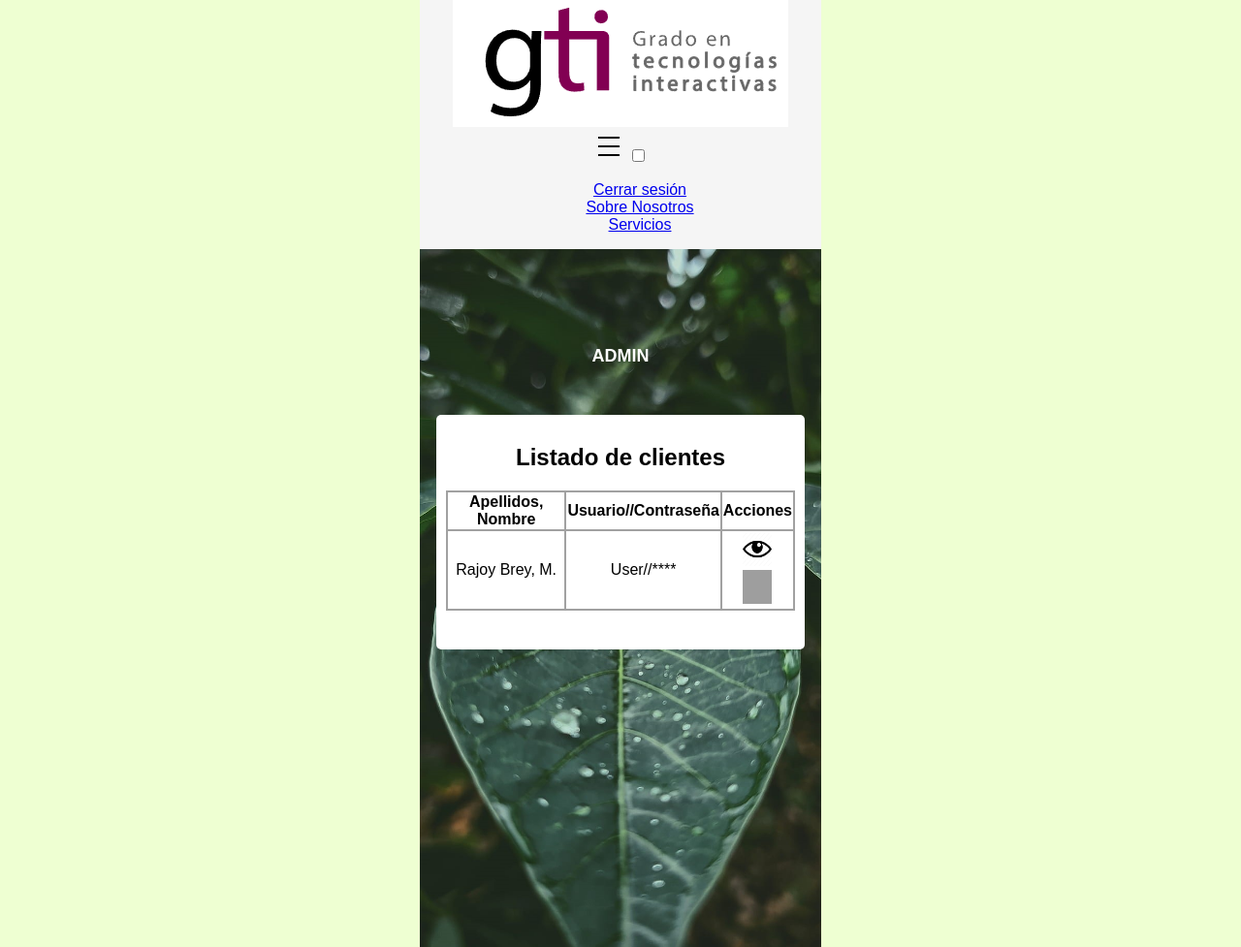
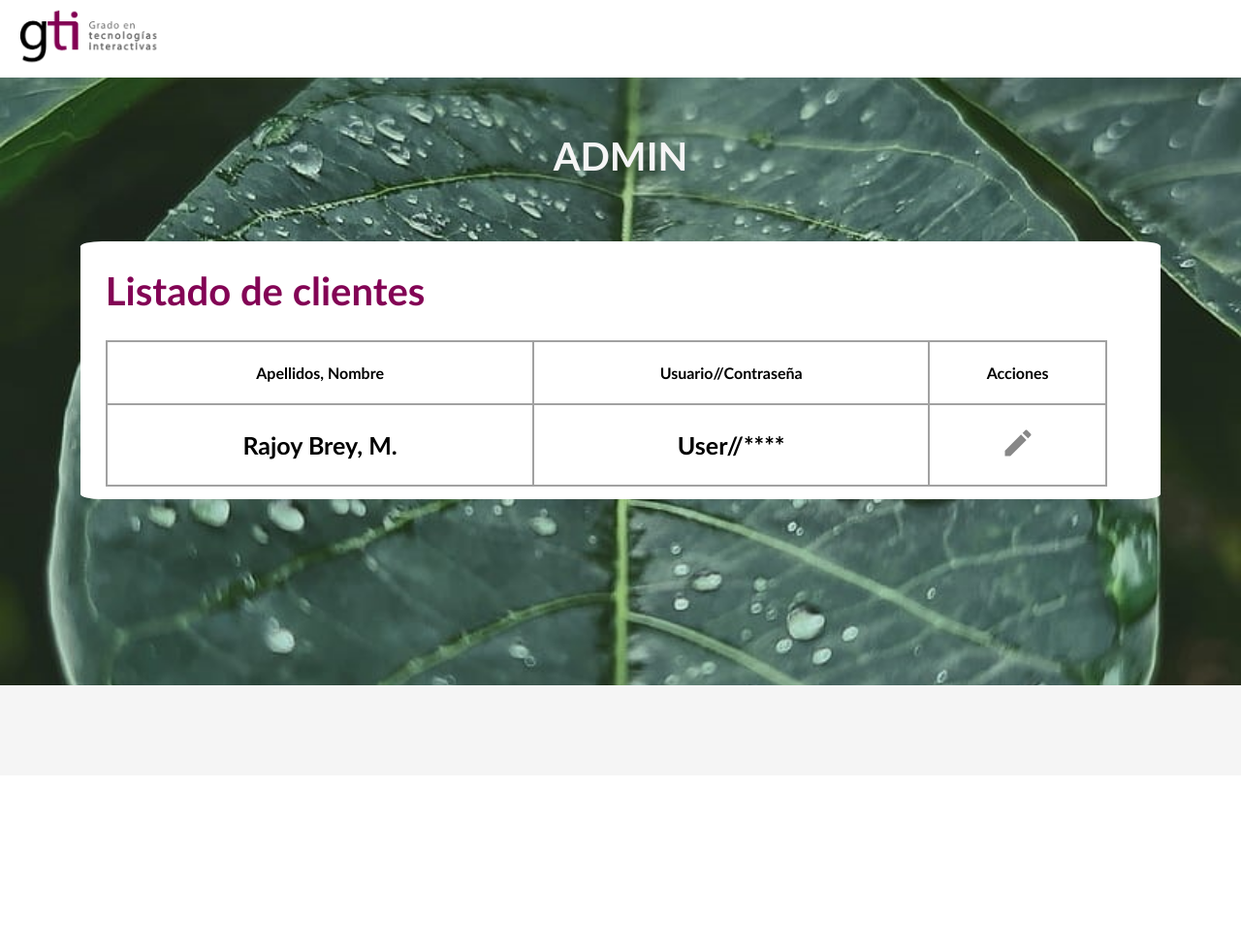
Before and after one commit to Foxpeet/ProyectoWebBueno, a PHP site: page /vistaDeAdmin.html in a window 1280 px wide. Shown: the whole page at 97% size. After the commit the page ends 707 px from the top, so only its background shows below. Run offline with PHP 8.4, Linux system fonts and the light colour scheme; grey boxes are pictures that could not be loaded.

Commit message:
css de vista admin + ajustes visuales generales

```diff
--- a/css/estilo-adminPage.css
+++ b/css/estilo-adminPage.css
@@ -1,35 +1,4 @@
-/*COMIENZA FONDO GENERAL*/
-body{
-    background: rgb(238, 255, 210);
-    margin: 0px;
-    font-family: Arial, Helvetica, sans-serif;
-}
-
-#movil{
-    display:flex;
-    flex-direction: column;
-    width: 414px;
-    margin: 0 auto;
-    justify-content: center;
-    align-items: center;
-    flex-wrap: wrap;
-    background-color: whitesmoke;
-    padding: 0px;
-    text-align: center;
-}
-
-.vistaAdmin{
-    display:flex;
-    width: 414px;
-    margin: 0 auto;
-    justify-content: center;
-    flex-wrap: wrap;
-    background-color: whitesmoke;
-}
-
-#pag-vistaAdmin-part1{
-    height:720px;
-    width: 414px;
+#vistaAdmin{
     text-align: center;
     background-image: url("../images/fondo_admin.jpg");
     background-size: cover;
@@ -38,35 +7,30 @@ body{
 ul{
     list-style:none
 }
-/*FIN FONDO GENERAL*/
 
 #administrador{
-    margin-top: 100px;
-    font-size: 18px;
-    text-align: center;
-    color: white;
-    font-weight: bold;
+    margin-top: 5%;
+    margin-bottom: 5%;
+    color:whitesmoke;
 }
-#cuadro{
-    margin-top: 50px;
-    margin-left: 17px;
-    margin-right: 17px;
-    border-radius:5px;
-    padding: 10px;
-    padding-bottom: 40px;
-    background-color: white;
-    align-items: center;
+.cuadro{
+    max-width: 85%;
+    margin-bottom: 15%;
+    padding-bottom: 1%;
 }
 table {
     border-collapse: collapse;
-  }
-  th {
+    width: 95%;
+}
+th, td {
     border: rgb(161, 161, 161) 2px solid;
-  }
-  td {
-    border: rgb(161, 161, 161) 2px solid;
-  }
-  #tabla{
-      width: 30px;
-      height: 35px;
-  }
+    text-align: center;
+}
+#espacio-iconos{
+    height: 20%;
+}
+#icono{
+    width: 20%;
+    height: 20%;
+    margin: 10%;
+}
--- a/css/estilo-comun.css
+++ b/css/estilo-comun.css
@@ -214,6 +214,21 @@ ul {
 /**
 * botones y redirecciones -------------------------------------
 */
+input{
+    accent-color: rgb(130, 0, 83, 0.99);
+    caret-color: rgb(130, 0, 83, 0.99);
+}
+input[type="text"]:hover,
+input[type="number"]:hover,
+input[type="email"]:hover{
+    border: 0.5px solid rgb(130, 0, 83, 0.99);
+}
+input[type="text"]:focus,
+input[type="number"]:focus,
+input[type="email"]:focus{
+    box-shadow: 1.5px 1.5px rgb(130, 0, 83, 0.99);
+}
+
 .boton1{
     height:50px;
     width:120px;
--- a/css/estilo-login.css
+++ b/css/estilo-login.css
@@ -38,6 +38,10 @@ form section p{
     margin-bottom: 25px;
     font-size: 20px;
 }
+#cuadro input[type="text"]:hover,
+#cuadro input[type="password"]:hover {
+    border: 1px solid rgb(130, 0, 83, 0.99);
+}
 
 #extras{
     display: flex;
--- a/editAdmin.html
+++ b/editAdmin.html
@@ -11,7 +11,6 @@
     <link href="css/estilo-login.css" rel="stylesheet" type="text/css">
 
 </head>
-
 <body>
     <!-- seccion de cabecera-->
     <header class="cabecera" role="banner">
--- a/vistaDeAdmin.html
+++ b/vistaDeAdmin.html
@@ -6,74 +6,38 @@
     <meta name="viewport" content="width=device-width, initial-scale=1.0">
     <title>GTI || Vista de Administrador</title>
 
-    <link href="css/estilo-landing.css" rel="stylesheet" type="text/css">
-    <link href="css/estilo-cabecera.css" rel="stylesheet" type="text/css">
+    <link href="css/estilo-comun.css" rel="stylesheet" type="text/css">
     <link href="css/estilo-adminPage.css" rel="stylesheet" type="text/css">
 
 </head>
 <body>
-    <div id="movil">
-        <!-- seccion de encabezado-->
-        <section class="comienzo">
-            <header class="encabezado" role="banner">
-                <a href="#pag-principal" id="logo">
+    <!-- seccion de cabecera-->
+    <header class="cabecera" role="banner">
+        <a href="index.html">
             <img src="images/LogoGTI.png" alt="logo de GTI" id="logo">
         </a>
-                <div id="login-y-menu">
-                    <!-- aquí va el menu desplegable-->
-                    <div class="respmenu" id="menu">
-                        <img src="images/menu-hamburger.svg" id="menu">
-                        <input type="checkbox">
-                        <i class="fas fa-bars"></i>
-                        <i class="fas fa-times"></i>
-                        <nav>
-                            <ul>
-                                <li><a href="index.html">Cerrar sesión</a></li>
-                                <li><a href="#espacio-descubrir">Sobre Nosotros</a></li>
-                                <li><a href="#porquelagente-img">Servicios</a></li>
-                            </ul>
-                        </nav>
-                    </div>
-                </div>
     </header>
-
-
-            <!-- fin de encabezado -->
     <div id="espacio"></div>
 
-        </section>
-            <section class="vistaAdmin">
-                <div class="pag-vistaAdmin-part1" id="pag-vistaAdmin-part1">
-                    <section>
-                        <h2 id="administrador">ADMIN</h2>
-                    </section>
-                    <div id="cuadro">
+    <div class="vistaAdmin" id="vistaAdmin">
+        <h1 id="administrador">ADMIN</h1>
+        <div class="cuadro">
             <!-- imagen del fondo de vistaAdmin-->
          <form onsubmit="enviarvistaLogin(event)">
-
-                        <section>
-                            <h2 id="listadoDeClientes">Listado de clientes</h2>
-                        </section>
-
+            <h1 id="listadoDeClientes">Listado de clientes</h1>
             <table>
                 <tr>
-                                <th>Apellidos, Nombre</th>
-                                <th>Usuario//Contraseña</th>
-                                <th>Acciones</th>
+                    <th><h4>Apellidos, Nombre</h4></th>
+                    <th><h4>Usuario//Contraseña</h4></th>
+                    <th><h4>Acciones</h4></th>
                 </tr>
-
                 <tr>
-                                <td>Rajoy Brey, M.</td>
-                                <td>User//****</td>
-                                <td><a href="app/userPage.html"><img src="images/ojo.png" id="tabla"></a><div id="espacio"></div><a href="editAdmin.html"><img src="images/lapiz.png" id="tabla"></a></td>
+                    <td><h3>Rajoy Brey, M.</h3></td>
+                    <td><h3>User//****</h3></td>
+                    <td><a href="app/userPage.html"></div><a href="editAdmin.html"><img src="images/Lapiz.svg" id="icono"></a></td>
                 </tr>
             </table>
-
-
         </div>
-                </div>
-            </section>
-        </section>
     </div>
 </body>
 </html>
```
Also changed, not shown: css/estilo-contacto.css (+5 -2 lines), images/Lapiz.svg (added). Lines whose indentation alone changed are shown as unchanged.
